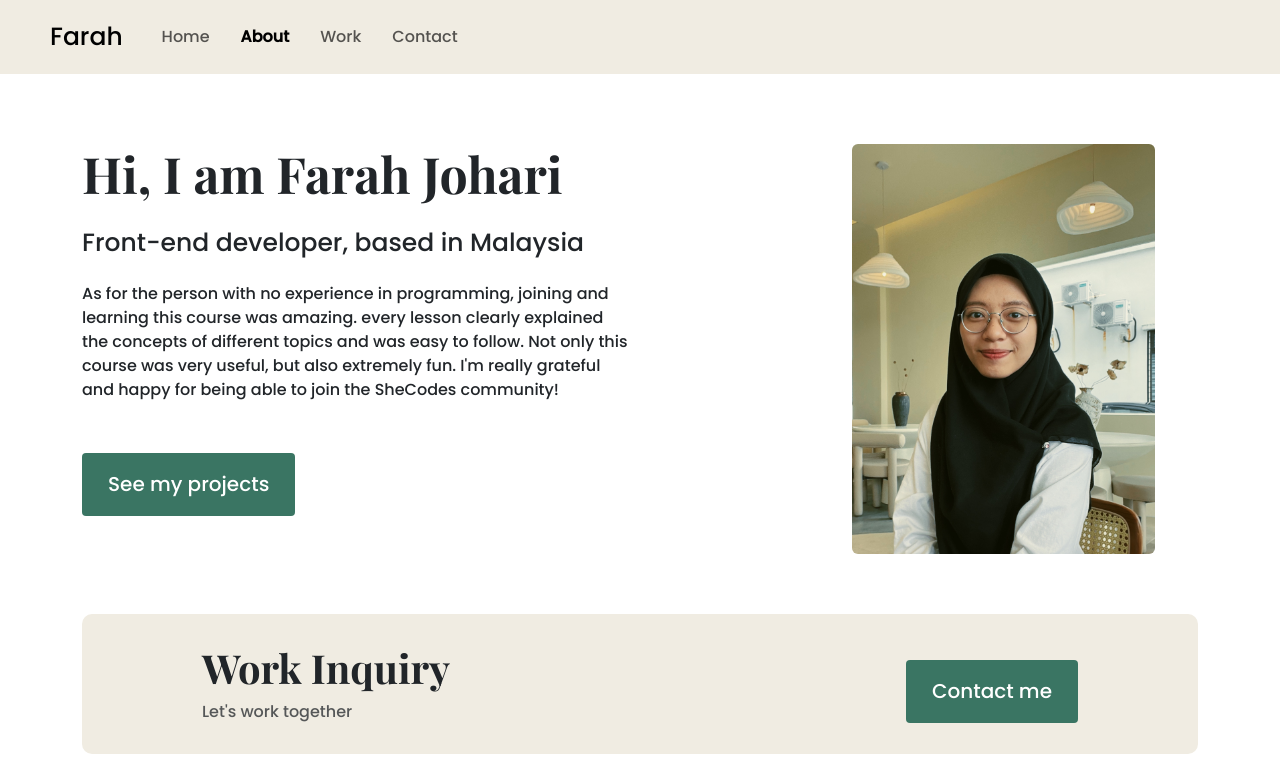
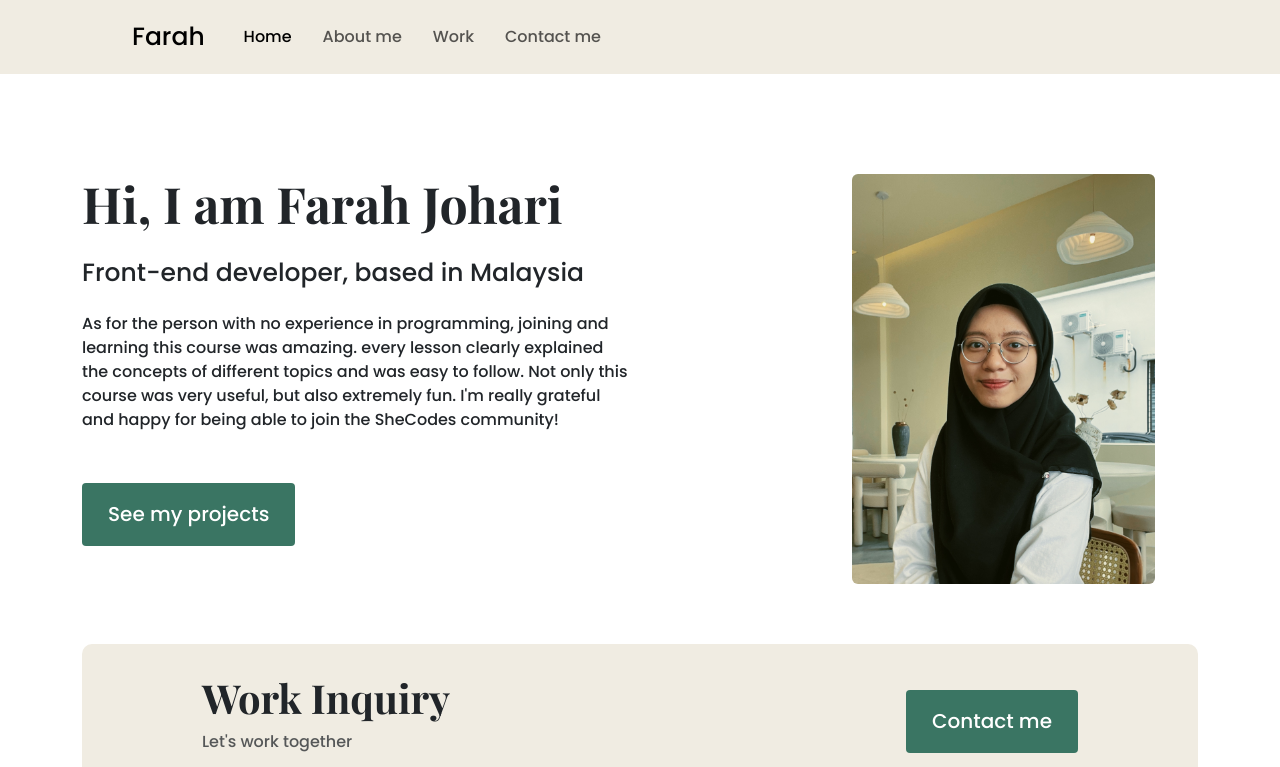
Before and after one commit to faranora21/portfolio, a plain HTML site: page about.html in a window 1280 px wide. Shown: the top 767 px of the page. Drawn offline with nearby package versions, Linux system fonts and the light colour scheme.

Commit message:
update navbar responsive

```diff
--- a/about.html
+++ b/about.html
@@ -35,12 +35,13 @@
   <body>
 
     <nav class="navbar navbar-expand-lg navbar-light">
-      <a class="navbar-brand" href="#">Farah</a>
+      <div class="container">
+        <a class="navbar-brand" href="index.html">Farah</a>
         <button
           class="navbar-toggler"
           type="button"
-        data-toggle="collapse"
-        data-target="#navbarNav"
+          data-bs-toggle="collapse"
+          data-bs-target="#navbarNav"
           aria-controls="navbarNav"
           aria-expanded="false"
           aria-label="Toggle navigation"
@@ -50,30 +51,25 @@
         <div class="collapse navbar-collapse" id="navbarNav">
           <ul class="navbar-nav">
             <li class="nav-item">
-            <a href="index.html" class="nav-link" title="Homepage"
+              <a class="nav-link active" aria-current="page" href="index.html"
                 >Home</a
               >
             </li>
-          <li class="nav-item active">
-            <a class="nav-link" href="about.html" title="About Farah">About <span class="sr-only">(current)</span></a>
+            <li class="nav-item">
+              <a class="nav-link" href="about.html">About me</a>
             </li>
             <li class="nav-item">
-            <a class="nav-link" href="workpage.html" title="Farah's Work"
-              >Work</a
-            >
+              <a class="nav-link" href="workpage.html">Work</a>
             </li>
             <li class="nav-item">
-            <a class="nav-link" href="contact.html" title="Contact Farah"
-              >Contact</a
-            >
+              <a class="nav-link" href="contact.html">Contact me</a>
             </li>
           </ul>
         </div>
+      </div>
     </nav>
 
-
-
-    <section class="about-me">
+      <section class="about-me about-me-container">
       <div class="container">
         <div class="row">
           <div class="col-lg-6">
--- a/src/style.css
+++ b/src/style.css
@@ -106,9 +106,9 @@ nav li {
   height: 400px;
 }
 
-.about-me {
+.about-me-container {
   position: relative;
-  margin-top: 70px;
+  margin-top: 100px;
 }
 
 .about-me h1 {
```
Also changed, not shown: contact.html (+12 -12 lines), index.html (+11 -13 lines), workpage.html (+11 -13 lines). Lines whose indentation alone changed are shown as unchanged.
